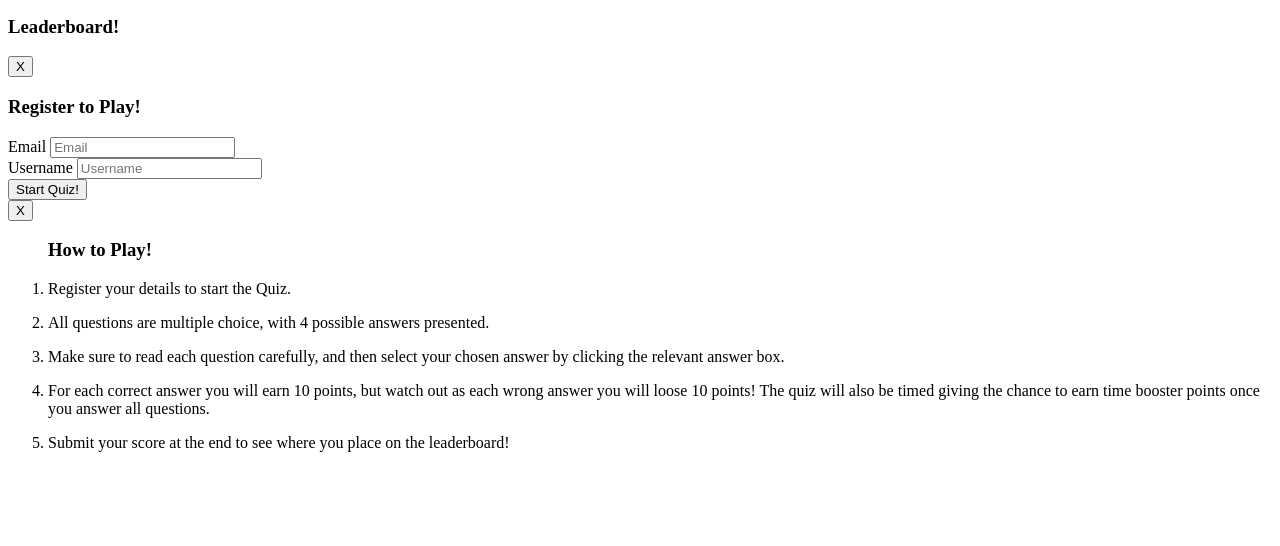
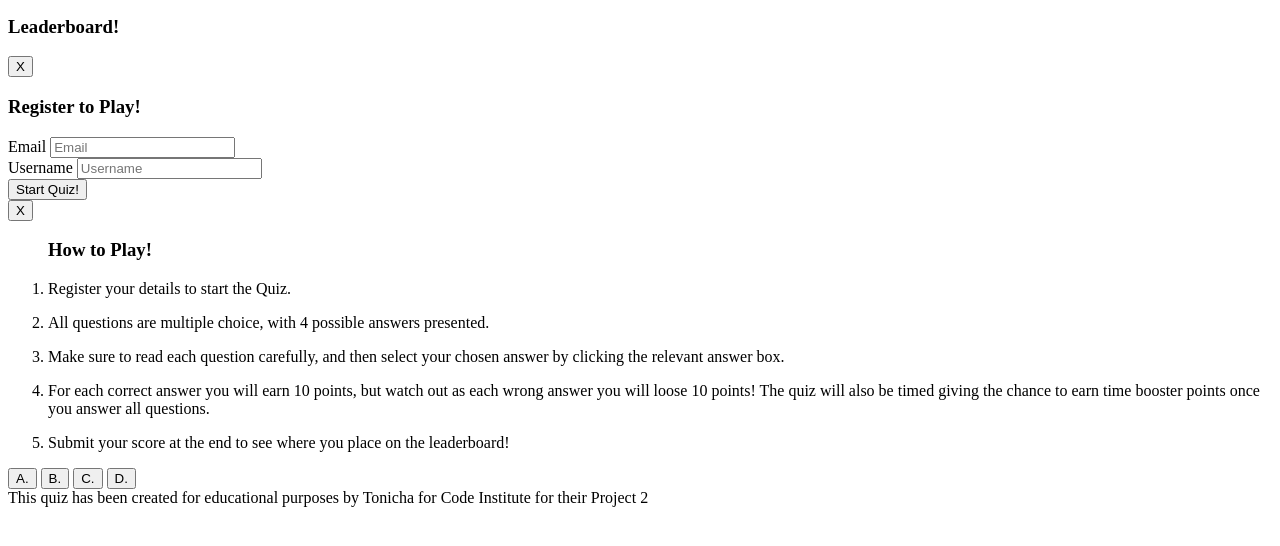
Before and after one commit to TonichaB/Conveyancing-Quiz, a plain HTML site: page index.html in a window 1280 px wide. Shown: the part 172-718 px from the top of the page. Drawn offline with Linux system fonts and the light colour scheme.

Commit message:
Add: Begin to add content for the main quiz section of the page including questions box and answer buttons

```diff
--- a/index.html
+++ b/index.html
@@ -112,8 +112,29 @@
         </div>
       </div>
     </header>
-    <main></main>
-    <footer></footer>
+    <!-- Main Quiz section -->
+    <main>
+      <!-- Username and Score to show at the top of the page -->
+      <div class="username-and-score">
+        <p></p>
+      </div>
+      <!-- Section containing question and 4 answer choices -->
+      <div>
+        <div class="question-box">
+          <p id="question"></p>
+        </div>
+        <div class="answer-btns">
+          <button class="button" id="answr-a-button">A.</button>
+          <button class="button" id="answr-b-button">B.</button>
+          <button class="button" id="answr-c-button">C.</button>
+          <button class="button" id="answr-d-button">D.</button>
+        </div>
+      </div>
+    </main>
+    <footer>
+      This quiz has been created for educational purposes by Tonicha for Code
+      Institute for their Project 2
+    </footer>
     <script src="assets/js/script.js"></script>
   </body>
 </html>
```
Also changed, not shown: quiz-page.html (deleted, +0 -13 lines).
